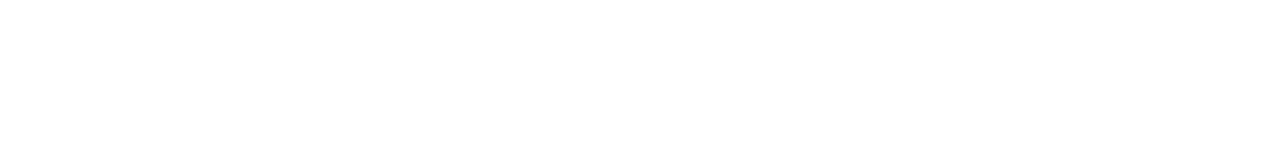
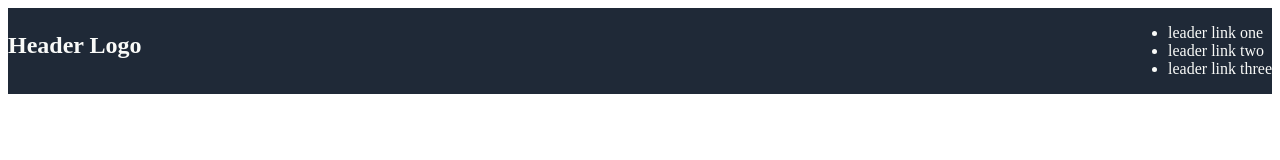
Before and after one commit to Cup-of-Coffee/Landing-Page, a plain HTML site: page index.html in a window 1280 px wide. Drawn offline with Linux system fonts and the light colour scheme.

Commit message:
Work on header

```diff
--- a/index.html
+++ b/index.html
@@ -1,9 +1,20 @@
 <!DOCTYPE html>
 <HTML lang="English">
     <head>
-
+        <meta charset="UTF-8">
+        <title>Landing Page</title>
+        <link rel="stylesheet" href="style.css">
     </head>
     <body>
+        <div class="header">
+            <p class="logo">Header Logo</p>
+
+            <ul>
+                <li><a>leader link one</a></li>
+                <li><a>leader link two</a></li>
+                <li><a>leader link three</a></li>
+            </ul>
+        </div>
         <div class="section one">
 
         </div>
--- a/style.css
+++ b/style.css
@@ -2,3 +2,15 @@
     display: flex;
     flex-direction: column;
 }
+
+.header {
+    background-color: #1F2937;
+    color: #F9FAF8;
+    display: flex;
+    justify-content: space-between;
+}
+
+.logo {
+    font-size: 24px;
+    font-weight: bold;
+}
```
